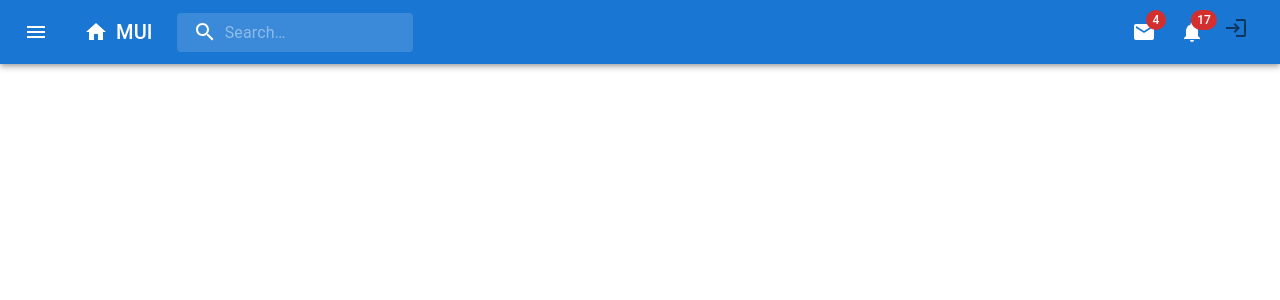
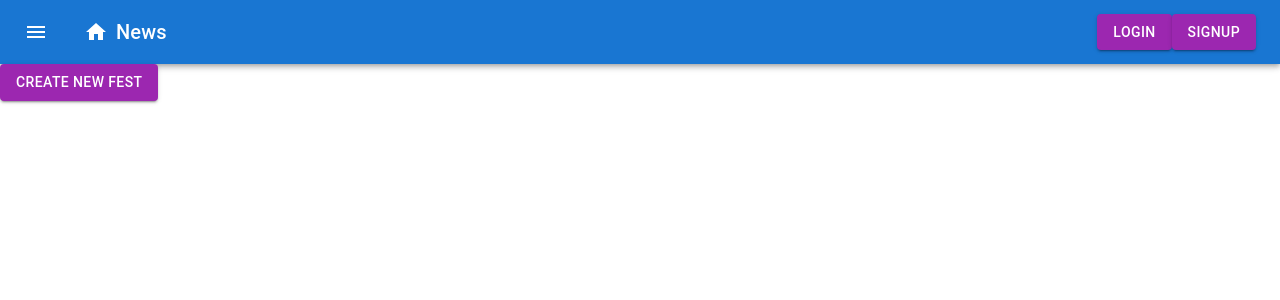
Before and after one commit to japnit01/FMS_Frontend, a React (Create React App) app in the folder fest_management_system/: page /myfestivals in a window 1280 px wide. Shown: the top 300 px of the page. Built offline with nearby package versions, Linux system fonts and the light colour scheme.

Commit message:
context creation

```diff
--- a/fest_management_system/src/App.js
+++ b/fest_management_system/src/App.js
@@ -20,8 +20,8 @@ function App() {
     <Routes>
       <Route exact path="/" element={<Home />}/>
       <Route exact path="/myfestivals" element={<MyFest />} />
-      <Route exact path="/api/auth/login" element={<Login />} />
-      <Route exact path="/api/auth/signup" element={<SignUp />} />
+      <Route exact path="/login" element={<Login />} />
+      <Route exact path="/signup" element={<SignUp />} />
       <Route exact path="/api/competitions/6234851442854e82f4eb1c2b/getCompetitions" element={<Competition />} />
       <Route exact path="/api/competitions/6234851442854e82f4eb1c2b/getCompetitions" element={<Competition />} />
       <Route exact path="/api/fests/addfest" element={<AddFest />} />
--- a/fest_management_system/src/Components/AddFest.js
+++ b/fest_management_system/src/Components/AddFest.js
@@ -5,7 +5,7 @@ import DialogContent from "@mui/material/DialogContent";
 import DialogTitle from "@mui/material/DialogTitle";
 import CustomButton from './CustomButton';
 import CustomTextField from './CustomTextField';
-import Select from 'react-select';
+// import Select from 'react-select';
 
 function AddFest(props) {
   const [open, setOpen] = useState(false);
--- a/fest_management_system/src/Components/Form.js
+++ b/fest_management_system/src/Components/FestForm.js
@@ -6,7 +6,7 @@ import DialogTitle from "@mui/material/DialogTitle";
 import CustomButton from './CustomButton';
 import CustomTextField from './CustomTextField';
 
-function Form() {
+function FestForm() {
   const [open, setOpen] = useState(false);
 
   const handleClickOpen = () => {
@@ -42,4 +42,4 @@ function Form() {
   );
 }
 
-export default Form;
+export default FestForm;
--- a/fest_management_system/src/Components/Home.js
+++ b/fest_management_system/src/Components/Home.js
@@ -1,7 +1,5 @@
 import React from "react";
 import { Link} from "react-router-dom";
-import CustomTextField from './CustomTextField';
-import CustomButton from './CustomButton';
 
 function Home() {
 
@@ -12,10 +10,10 @@ function Home() {
         <Link to="/myfestivals">My Festivals</Link>
       </div>
       <div>
-        <Link to="/api/auth/login">Login</Link>
+        <Link to="/login">Login</Link>
       </div>
       <div>
-        <Link to="/api/auth/signup">Sign Up</Link>
+        <Link to="/signup">Sign Up</Link>
       </div>
       <div>
         <Link to="/form">Form</Link>
--- a/fest_management_system/src/Components/Login.js
+++ b/fest_management_system/src/Components/Login.js
@@ -5,7 +5,7 @@ import DialogContent from "@mui/material/DialogContent";
 import DialogTitle from "@mui/material/DialogTitle";
 import CustomButton from "./CustomButton";
 import CustomTextField from "./CustomTextField";
-import { Link, useNavigate } from "react-router-dom";
+import {useNavigate } from "react-router-dom";
 
 function Login() {
   let history = useNavigate();
@@ -57,7 +57,7 @@ function Login() {
 
   return (
     <>
-      <CustomButton name={"Login"} clickfunc={handleClickOpen}></CustomButton>
+    <CustomButton name={"Login"} clickfunc={handleClickOpen}></CustomButton>
       <Dialog open={open} onClose={handleClose}>
         <DialogTitle>LOGIN</DialogTitle>
         <DialogContent>
--- a/fest_management_system/src/Components/MyFest.js
+++ b/fest_management_system/src/Components/MyFest.js
@@ -1,4 +1,5 @@
 import {React,useEffect,useState} from 'react';
+import FestForm from './FestForm';
 
 function MyFest() {
   const host = "http://localhost:5000"
@@ -38,6 +39,7 @@ function MyFest() {
 
   return (
     <>
+      <FestForm></FestForm>
       {fests.map((fest) => {
         return(
           <ul key={fest._id}>
--- a/fest_management_system/src/Components/Navbar.js
+++ b/fest_management_system/src/Components/Navbar.js
@@ -1,194 +1,22 @@
 import * as React from "react";
-import { styled, alpha } from "@mui/material/styles";
 import AppBar from "@mui/material/AppBar";
 import Box from "@mui/material/Box";
 import Toolbar from "@mui/material/Toolbar";
 import IconButton from "@mui/material/IconButton";
 import Typography from "@mui/material/Typography";
-import InputBase from "@mui/material/InputBase";
-import Badge from "@mui/material/Badge";
-import MenuItem from "@mui/material/MenuItem";
-import Menu from "@mui/material/Menu";
 import MenuIcon from "@mui/icons-material/Menu";
-import SearchIcon from "@mui/icons-material/Search";
-import AccountCircle from "@mui/icons-material/AccountCircle";
-import MailIcon from "@mui/icons-material/Mail";
-import NotificationsIcon from "@mui/icons-material/Notifications";
-import MoreIcon from "@mui/icons-material/MoreVert";
 import { Link, useNavigate } from "react-router-dom";
 import HomeIcon from "@mui/icons-material/Home";
-import LoginIcon from '@mui/icons-material/Login';
-
-const Search = styled("div")(({ theme }) => ({
-  position: "relative",
-  borderRadius: theme.shape.borderRadius,
-  backgroundColor: alpha(theme.palette.common.white, 0.15),
-  "&:hover": {
-    backgroundColor: alpha(theme.palette.common.white, 0.25),
-  },
-  marginRight: theme.spacing(2),
-  marginLeft: 0,
-  width: "100%",
-  [theme.breakpoints.up("sm")]: {
-    marginLeft: theme.spacing(3),
-    width: "auto",
-  },
-}));
-
-const SearchIconWrapper = styled("div")(({ theme }) => ({
-  padding: theme.spacing(0, 2),
-  height: "100%",
-  position: "absolute",
-  pointerEvents: "none",
-  display: "flex",
-  alignItems: "center",
-  justifyContent: "center",
-}));
-
-const StyledInputBase = styled(InputBase)(({ theme }) => ({
-  color: "inherit",
-  "& .MuiInputBase-input": {
-    padding: theme.spacing(1, 1, 1, 0),
-    // vertical padding + font size from searchIcon
-    paddingLeft: `calc(1em + ${theme.spacing(4)})`,
-    transition: theme.transitions.create("width"),
-    width: "100%",
-    [theme.breakpoints.up("md")]: {
-      width: "20ch",
-    },
-  },
-}));
+import Button from "@mui/material/Button";
+import AccountCircleIcon from "@mui/icons-material/AccountCircle";
+import Login from './Login';
+import SignUp from './SignUp';
 
 function Navbar() {
   const navigate = useNavigate();
-  const [anchorEl, setAnchorEl] = React.useState(null);
-  const [mobileMoreAnchorEl, setMobileMoreAnchorEl] = React.useState(null);
-  const host = "http://localhost:5000";
 
-  const isMenuOpen = Boolean(anchorEl);
-  const isMobileMenuOpen = Boolean(mobileMoreAnchorEl);
-
-  const handleProfileMenuOpen = (event) => {
-    setAnchorEl(event.currentTarget);
-  };
-
-  const handleMobileMenuClose = () => {
-    setMobileMoreAnchorEl(null);
-  };
-
-  const handleMenuClose = () => {
-    setAnchorEl(null);
-    handleMobileMenuClose();
-  };
-
-  const handleLogoutAndClose = async()=> {
-
-    let url = `${host}/api/auth/logout`;
-
-    let response = await fetch(url,{
-      method: 'POST',
-      headers: {
-        'Content-Type': 'application/json',
-      }
-    });
-
-    const userlogout = await response.json();
-    console.log(userlogout);
-
-    if(userlogout.success)
-    {
-        localStorage.clear();
-        navigate("/")
-    }
-    else
-    {
-        alert("Unable to logout")
-    }
-
-    setAnchorEl(null);
-    handleMobileMenuClose();
-  };
-
-  const handleMobileMenuOpen = (event) => {
-    setMobileMoreAnchorEl(event.currentTarget);
-  };
-
-  const menuId = "primary-search-account-menu";
-  const renderMenu = (
-    <Menu
-      anchorEl={anchorEl}
-      anchorOrigin={{
-        vertical: "top",
-        horizontal: "right",
-      }}
-      id={menuId}
-      keepMounted
-      transformOrigin={{
-        vertical: "top",
-        horizontal: "right",
-      }}
-      open={isMenuOpen}
-      onClose={handleMenuClose}
-    >
-      <MenuItem onClick={handleMenuClose}>Profile</MenuItem>
-      <MenuItem onClick={handleMenuClose}>My account</MenuItem>
-      <MenuItem onClick={handleLogoutAndClose}>Logout</MenuItem>
-
-    </Menu>
-  );
-
-  const mobileMenuId = "primary-search-account-menu-mobile";
-  const renderMobileMenu = (
-    <Menu
-      anchorEl={mobileMoreAnchorEl}
-      anchorOrigin={{
-        vertical: "top",
-        horizontal: "right",
-      }}
-      id={mobileMenuId}
-      keepMounted
-      transformOrigin={{
-        vertical: "top",
-        horizontal: "right",
-      }}
-      open={isMobileMenuOpen}
-      onClose={handleMobileMenuClose}
-    >
-      <MenuItem>
-        <IconButton size="large" aria-label="show 4 new mails" color="inherit">
-          <Badge badgeContent={4} color="error">
-            <MailIcon />
-          </Badge>
-        </IconButton>
-        <p>Messages</p>
-      </MenuItem>
-      <MenuItem>
-        <IconButton
-          size="large"
-          aria-label="show 17 new notifications"
-          color="inherit"
-        >
-          <Badge badgeContent={17} color="error">
-            <NotificationsIcon />
-          </Badge>
-        </IconButton>
-        <p>Notifications</p>
-      </MenuItem>
-      <MenuItem onClick={handleProfileMenuOpen}>
-        <IconButton
-          size="large"
-          aria-label="account of current user"
-          aria-controls="primary-search-account-menu"
-          aria-haspopup="true"
-          color="inherit"
-        >
-          <AccountCircle />
-        </IconButton>
-        <p>Profile</p>
-      </MenuItem>
-    </Menu>
-  );
   return (
+    <>
       <Box sx={{ flexGrow: 1 }}>
         <AppBar position="static">
           <Toolbar>
@@ -196,7 +24,7 @@ function Navbar() {
               size="large"
               edge="start"
               color="inherit"
-            aria-label="open drawer"
+              aria-label="menu"
               sx={{ mr: 2 }}
             >
               <MenuIcon />
@@ -205,73 +33,29 @@ function Navbar() {
             <IconButton onClick={() => navigate("/")}>
               <HomeIcon sx={{ color: "white" }}></HomeIcon>
             </IconButton>
-
-          <Typography
-            variant="h6"
-            noWrap
-            component="div"
-            sx={{ display: { xs: "none", sm: "block" } }}
-          >
-            MUI
+            <Typography variant="h6" component="div" sx={{ flexGrow: 1 }}>
+              News
             </Typography>
-          <Search>
-            <SearchIconWrapper>
-              <SearchIcon />
-            </SearchIconWrapper>
-            <StyledInputBase
-              placeholder="Search…"
-              inputProps={{ "aria-label": "search" }}
-            />
-          </Search>
-          <Box sx={{ flexGrow: 1 }} />
-          <Box sx={{ display: { xs: "none", md: "flex" } }}>
+            {localStorage.getItem("token") ? (
               <IconButton
-              size="large"
-              aria-label="show 4 new mails"
-              color="inherit"
-            >
-              <Badge badgeContent={4} color="error">
-                <MailIcon />
-              </Badge>
-            </IconButton>
-            <IconButton
-              size="large"
-              aria-label="show 17 new notifications"
-              color="inherit"
-            >
-              <Badge badgeContent={17} color="error">
-                <NotificationsIcon />
-              </Badge>
-            </IconButton>
-
-             {localStorage.getItem('token') ? <IconButton
                 size="large"
                 edge="end"
                 aria-label="account of current user"
-              aria-controls={menuId}
-              aria-haspopup="true"
-              onClick={handleProfileMenuOpen}
-              color="inherit"
-            ><AccountCircle /></IconButton> : <Link to='/api/auth/login'><IconButton><LoginIcon /></IconButton></Link>}
 
-          </Box>
-          <Box sx={{ display: { xs: "flex", md: "none" } }}>
-            <IconButton
-              size="large"
-              aria-label="show more"
-              aria-controls={mobileMenuId}
-              aria-haspopup="true"
-              onClick={handleMobileMenuOpen}
                 color="inherit"
               >
-              <MoreIcon />
+                <AccountCircleIcon />
               </IconButton>
-          </Box>
+            ) : (
+              <>
+                <Login></Login>
+                <SignUp></SignUp>
+              </>
+            )}
           </Toolbar>
         </AppBar>
-      {renderMobileMenu}
-      {renderMenu}
       </Box>
+    </>
   );
 }
 
```
Also changed, not shown: fest_management_system/src/Components/SignUp.js (+1 -27 lines), fest_management_system/src/Context/authContext.js (added, +33 -0 lines), fest_management_system/src/Context/competitonContext.js (added), fest_management_system/src/Context/festContext.js (added). Lines whose indentation alone changed are shown as unchanged.
